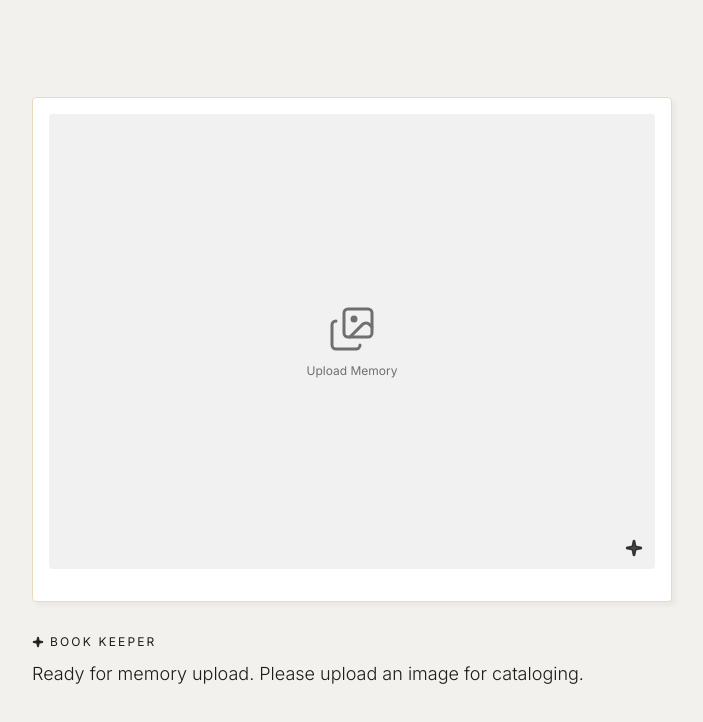
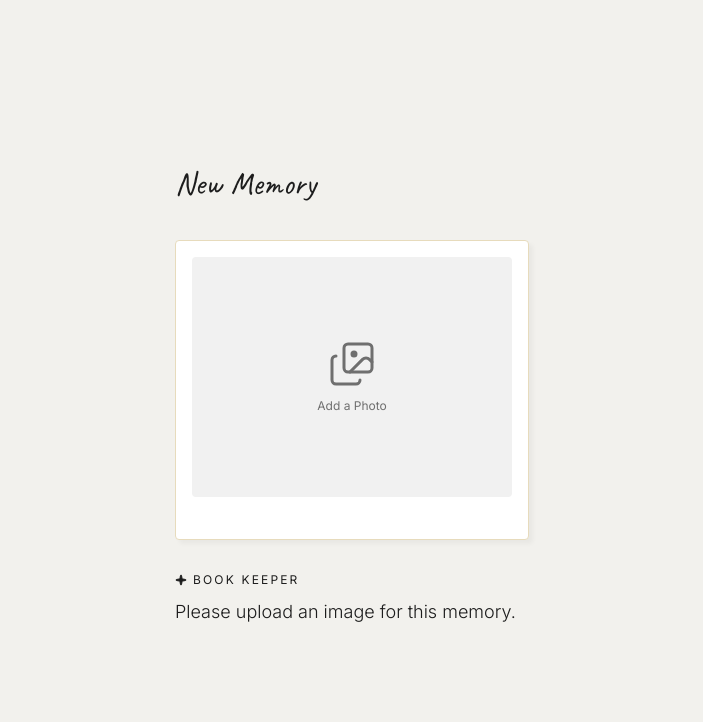
Before and after one commit to JzJoker/uncommonhacks-life-story, a Next.js app: page /new-memory in a window 1280 px wide. Shown: the top 722 px of the page, without its empty margins (288-991 px from the left). Built offline with nearby package versions, Linux system fonts and the light colour scheme.

Commit message:
fix up card look

```diff
--- a/src/app/new-memory/page.tsx
+++ b/src/app/new-memory/page.tsx
@@ -26,7 +26,7 @@ function sortByX(boxes: PersonBox[]): PersonBox[] {
 
 function getMessage(state: FlowState, idx: number, total: number): string {
   switch (state) {
-    case "empty":     return "Ready for memory upload. Please upload an image for cataloging.";
+    case "empty":     return "Please upload an image for this memory.";
     case "analyzing": return "Analyzing your image. Looking for familiar figures…";
     case "identifying":
       if (total === 0) return "Who is this person?";
@@ -91,10 +91,13 @@ export default function NewMemoryPage() {
 
   return (
     <div className="min-h-svh bg-cream-50 flex flex-col items-center justify-center p-6 sm:p-10">
-      <div className="w-full max-w-[640px] flex flex-col gap-8 items-stretch">
+      <div className="w-full max-w-[354px] flex flex-col gap-8 items-stretch">
+        <h1 className="font-hand text-[32px] leading-normal text-ink">
+          New Memory
+        </h1>
         <ImageUpload
           name="photo"
-          label="Upload Memory"
+          label="Add a Photo"
           frameClassName="aspect-[4/3] h-auto"
           overlay={
             <PhotoOverlay
@@ -146,15 +149,6 @@ function PhotoOverlay({
 }) {
   return (
     <>
-      <Sparkle
-        size={18}
-        fill="currentColor"
-        className={[
-          "absolute bottom-3 right-3 text-ink/80 pointer-events-none z-10",
-          analyzing ? "animate-pulse" : "",
-        ].join(" ")}
-        aria-hidden
-      />
       {!drawing && box && naturalSize && (
         <PersonBoxOverlay bbox={box.bbox} naturalSize={naturalSize} />
       )}
--- a/src/components/ImageUpload.tsx
+++ b/src/components/ImageUpload.tsx
@@ -48,7 +48,7 @@ export function ImageUpload({
     <div
       className={[
         "bg-paper border border-cream-100 rounded-[4px]",
-        "w-full p-4 pb-8",
+        "w-full p-4 pb-8 h-[300px]",
         "shadow-[4px_4px_4px_0_rgba(0,0,0,0.04)]",
         className,
       ].join(" ")}
```
